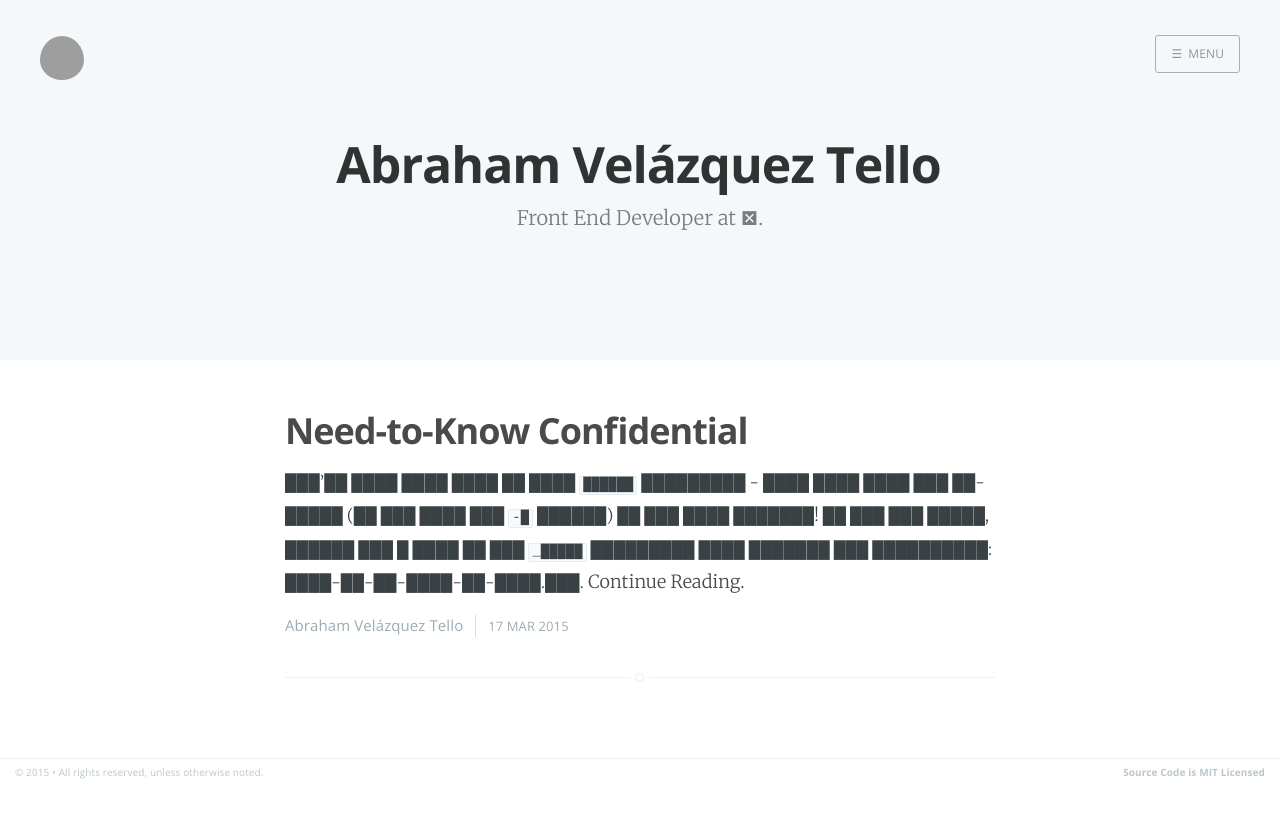
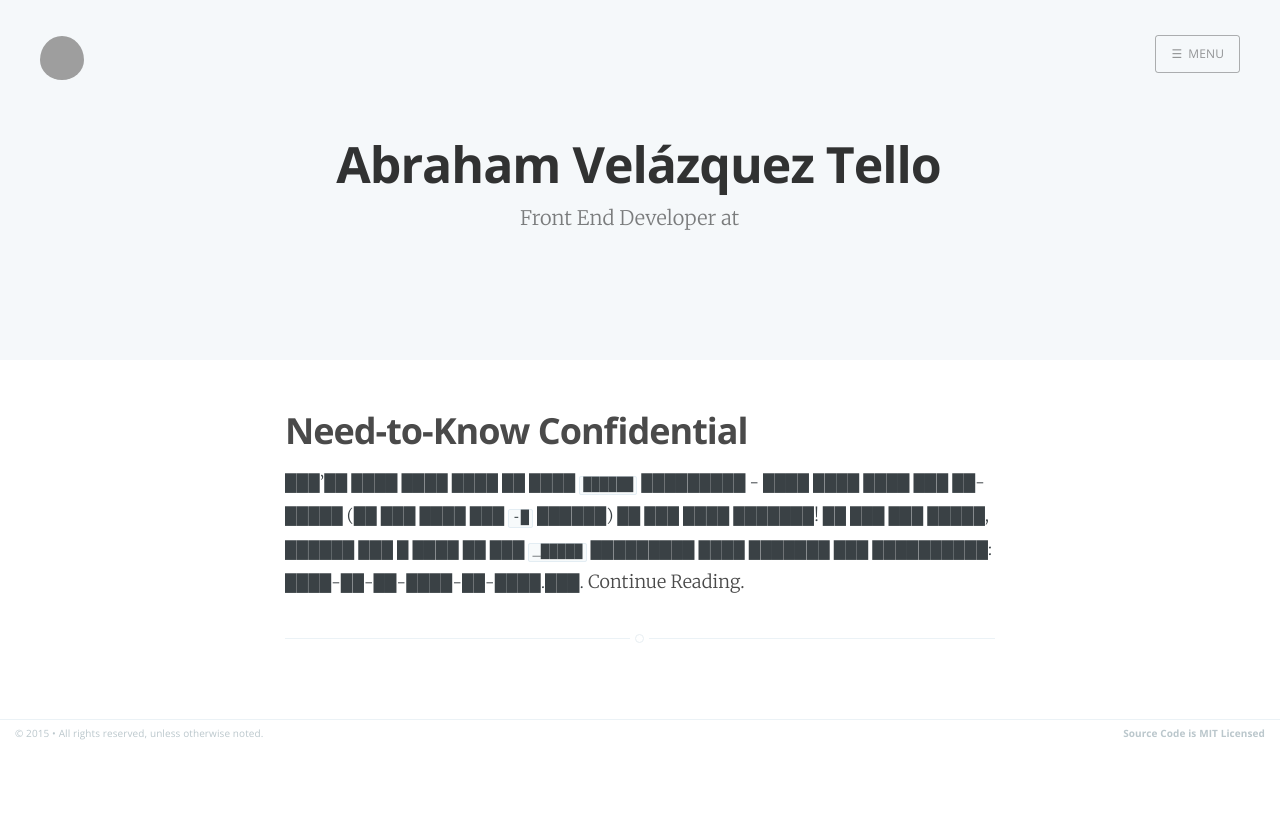
Before and after one commit to lunaroja/abrahamvelazquez.github.io, a Jekyll site: the page built from index.html, in a window 1280 px wide. Shown: the top 818 px of the page. Built offline with Jekyll 4.4.1, drawn with Linux system fonts in a browser that asks for light colours; nearby versions of some CDN libraries; Markdown is read by kramdown in place of the engine named in the settings; the list of posts is cut into pages by our own code; grey boxes are pictures that could not be loaded.

Commit message:
Change date format and post meta display.

```diff
--- a/_config.yml
+++ b/_config.yml
@@ -1,5 +1,5 @@
 name: 'Abraham Velázquez Tello'
-description: 'Front End Developer at .'
+description: 'Front End Developer at '
 logo: '//gravatar.com/avatar/8ed5818f87bbd8bf79e7b36c440e45b9?s=200'
 url: 'http://abraham.mx'
 sourcecode: 'https://github.com/abrahamvelazquez/abrahamvelazquez.github.io'
--- a/_layouts/post.html
+++ b/_layouts/post.html
@@ -11,7 +11,7 @@
     <header class="post-header">
         <h1 class="post-title"><a href="{{ page.url }}">{{ page.title }}</a></h1>
         <section class="post-meta">
-            <time class="post-date" datetime="{{ page.date | date:"%Y-%m-%d" }}">{{ page.date | date_to_string }}</time>
+            <time class="post-date" datetime="{{ page.date | date:"%Y-%m-%d" }}">{{ page.date | | date: "%A, %B %d, %Y" }}</time>
             {% if page.categories.size > 0 %}
                 {{ page.categories | array_to_sentence_string | prepend: 'on ' }}
             {% endif %}
--- a/index.html
+++ b/index.html
@@ -17,15 +17,11 @@
     <section class="post-excerpt">
         {{ post.excerpt }} <a href="{{ post.url }}" class="read-more" rel="nofollow">Continue Reading.</a>
     </section>
+    {% if post.categories.size > 0 %}
     <footer class="post-meta">
-        {{ site.name }}
-        {% if post.categories.size > 0 %}
-            {{ post.categories | array_to_sentence_string | prepend: 'on ' }}
-        {% endif %}
-        <time class="post-date" datetime="{{ post.date | date:"%Y-%m-%d" }}">
-            {{ post.date | date_to_string }}
-        </time>
+        {{ post.categories | array_to_sentence_string | prepend: 'Published in ' }}
     </footer>
+    {% endif %}
 </article>
 
 {% endfor %}
```
